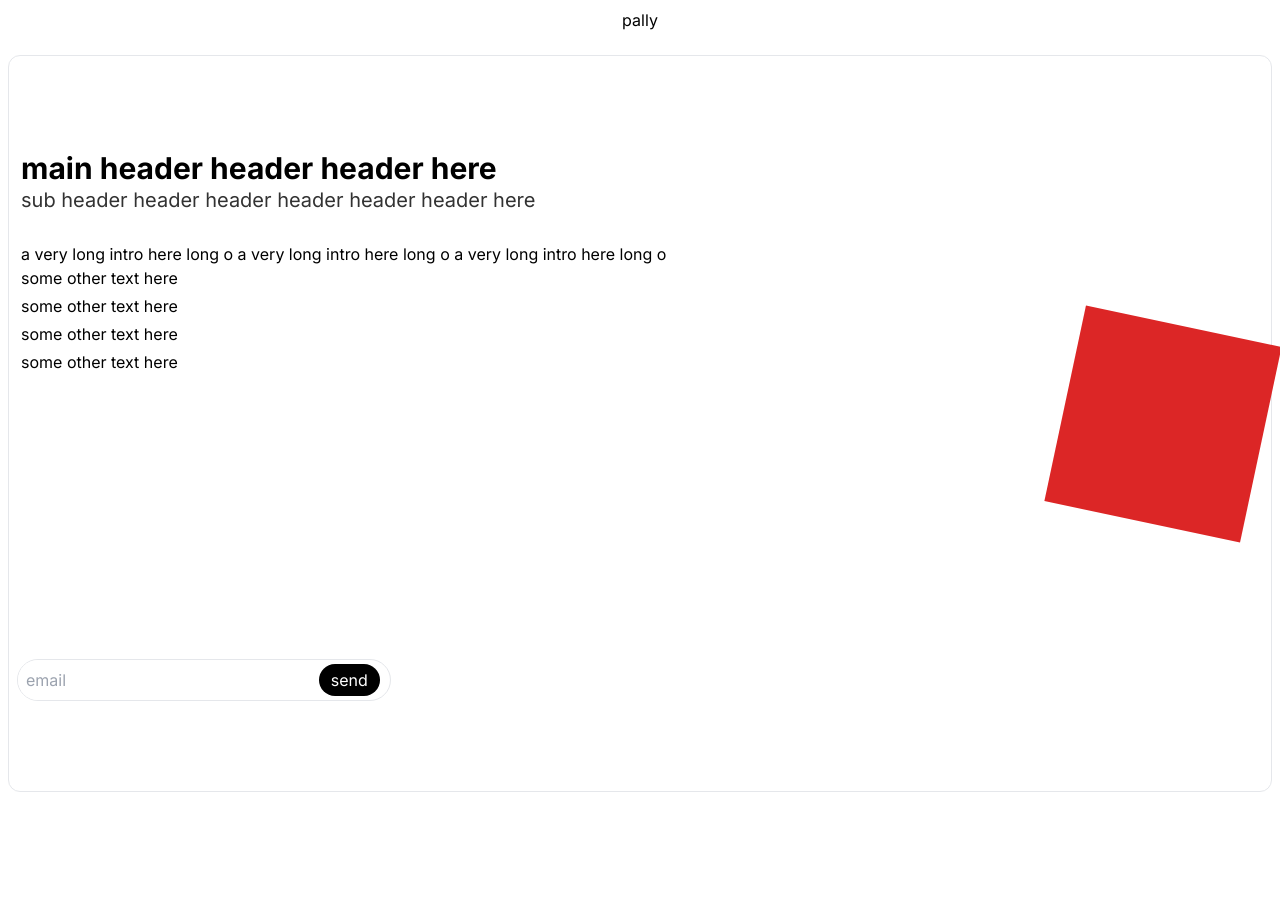
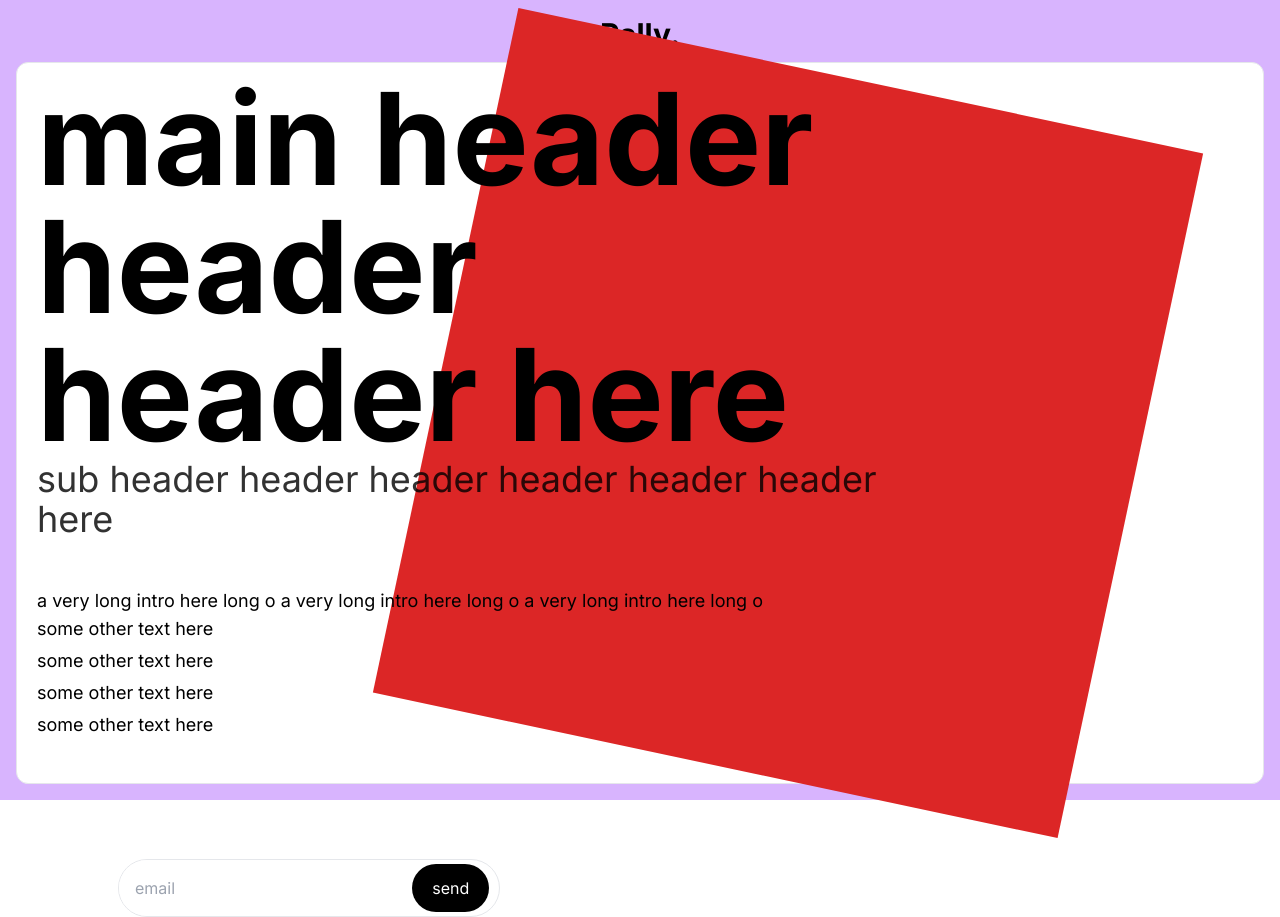
Before and after one commit to NwobiaDavid/pallly, a Next.js app: page / in a window 1280 px wide. Before the commit the page ends 800 px from the top, so only its background shows below. Built offline with nearby package versions, Linux system fonts and the light colour scheme; no server answers; the database is empty.

Commit message:
added desktop responsiveness

```diff
--- a/app/page.tsx
+++ b/app/page.tsx
@@ -82,7 +82,8 @@ export default function Home() {
   }
 
   return (
-    <main className="flex h-screen flex-col items-center justify-between p-2">
+    <main className="flex h-screen flex-col items-center justify-between lg:p-4 p-2 bg-purple-300 to-blue-500 bg-gradient-to-tr ">
+
       {/* hey there
       {count}
       {submitted && showPopUp && <div>pop up here</div>}
@@ -92,17 +93,17 @@ export default function Home() {
       </div> */}
 
       <div className="h-[6%] ">
-        <h1>pally</h1>
+        <h1 className=" lg:text-3xl capitalize font-bold " >pally.</h1>
       </div>
-      <div className="border relative p-2 rounded-xl lg:justify-between justify-center items-center flex flex-col lg:flex-row w-full h-[94%] ">
+      <div className="border bg-white relative p-2 lg:px-4 rounded-xl lg:justify-between justify-center items-center flex flex-col lg:flex-row w-full h-[94%] ">
 
-        <div className="flex flex-col lg:justify-around lg:w-[60%] h-full z-20 ">
+        <div className="flex flex-col lg:justify-between lg:w-[70%] h-full z-20 ">
           <div>
             <div className=" p-1 " >
-              <h2 className="text-3xl font-bold " > main header header header here</h2>
-              <h3 className="text-xl opacity-80 " >sub header header header header header header here</h3>
+              <h2 className="text-3xl lg:text-9xl font-bold " > main header header header here</h2>
+              <h3 className="text-xl lg:text-4xl opacity-80 " >sub header header header header header header here</h3>
             </div>
-            <div className=" p-1 mt-5 mb-16 ">
+            <div className=" p-1 lg:mt-10 mt-5  lg:text-lg mb-16 ">
               <h4>a very long intro here long o a very long intro here long o a very long intro here long o</h4>
               <p>some other text here</p>
               <p className="my-1" >some other text here</p>
@@ -111,16 +112,16 @@ export default function Home() {
             </div>
           </div>
 
-          <div className=" mt-12 lg:w-[50%] ">
-            <div className="relative border bg-white overflow-hidden flex items-center rounded-full  ">
-              <input className="p-2 outline-none w-[80%] " type="email" placeholder="email" name="" id="" />
-              <button className="absolute px-3 py-1 my-1 rounded-full right-[10px] bg-black text-white " >send</button>
+          <div className=" lg:mb-[10%] mt-12 flex lg:ml-[10%] ">
+            <div className="relative border w-full lg:w-[50%] bg-white overflow-hidden flex items-center rounded-full  ">
+              <input className="p-2 lg:p-4 outline-none w-[80%] lg:w-[86%] " type="email" placeholder="email" name="" id="" />
+              <button className="absolute px-3 lg:px-5 lg:py-3 py-1 my-1 rounded-full right-[10px] bg-black text-white " >send</button>
             </div>
           </div>
         </div>
 
-        <div className=" h-full lg:top-0 top-[20%] lg:relative absolute flex justify-center items-center  " >
-          <div className="h-[200px]  w-[200px] bg-red-600 rotate-12 " >
+        <div className=" h-full lg:top-0 lg:right-[10%] top-[20%] absolute flex justify-center items-center  " >
+          <div className="h-[200px] lg:h-[700px]  lg:w-[700px] w-[200px] bg-red-600 rotate-12 " >
 
           </div>
         </div>
```
